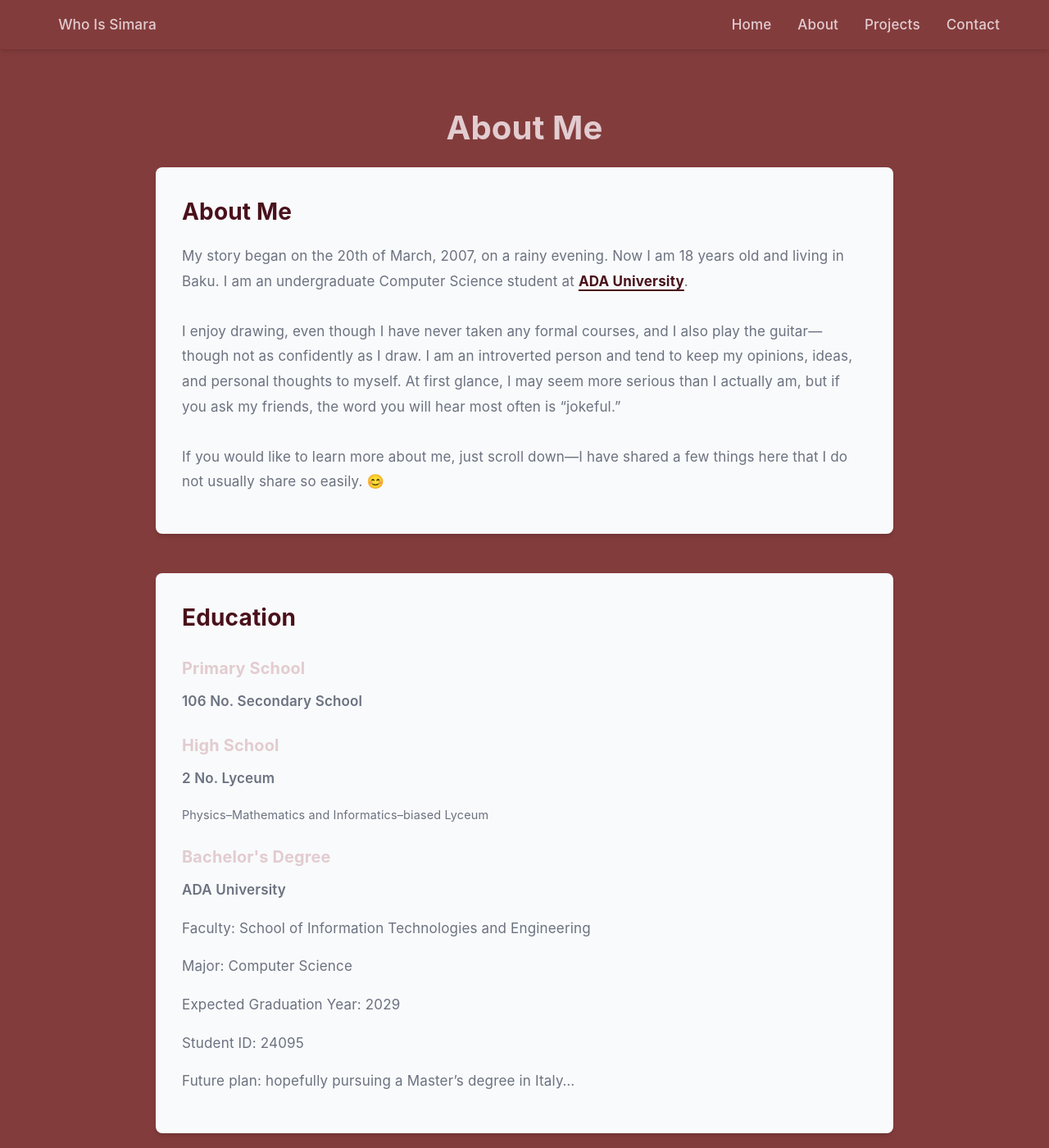
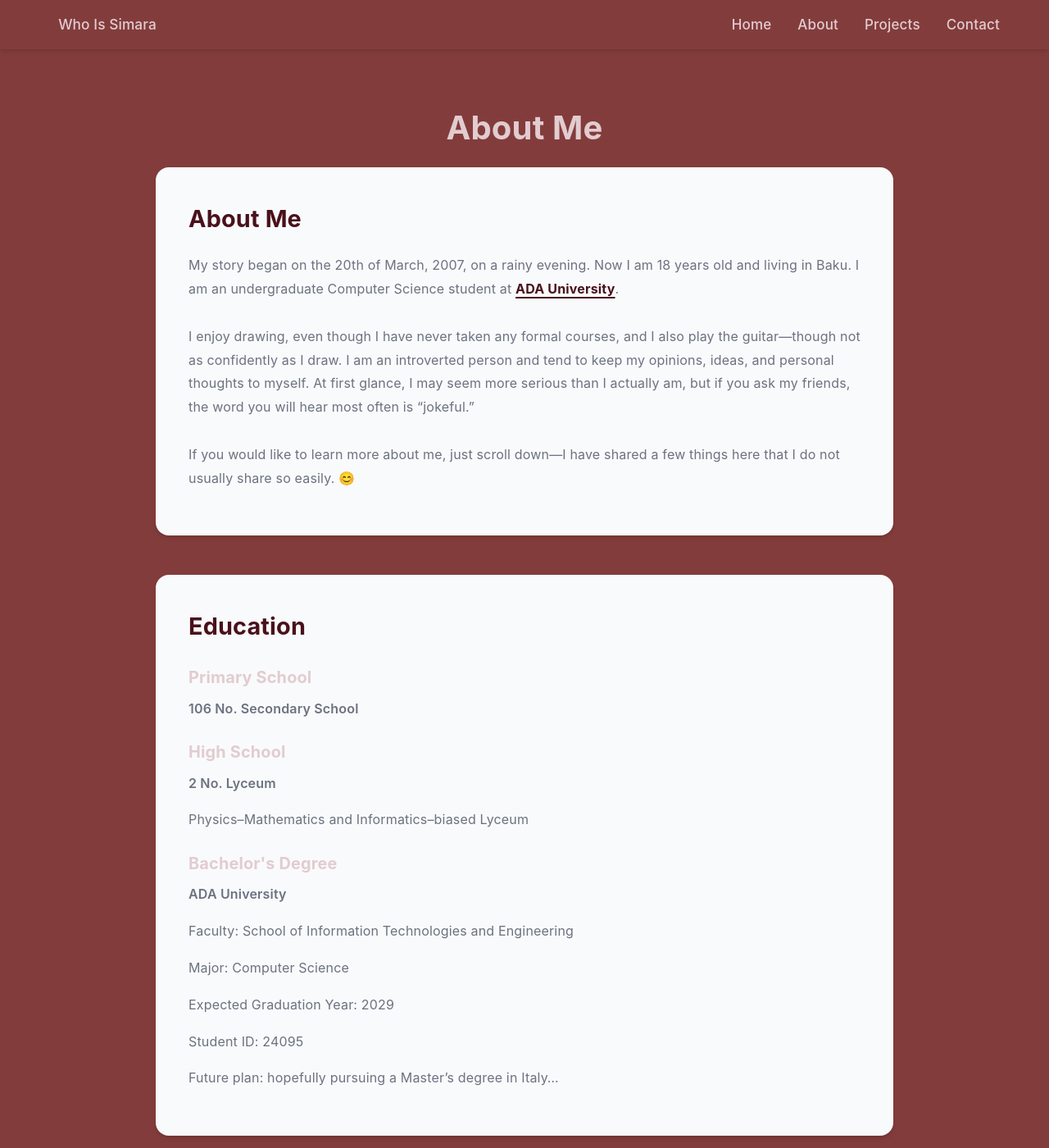
Before and after one commit to alys27/who-is-simara, a Jekyll site: the page built from about.html, in a window 1280 px wide and 1400 px high. Shown: the whole window at 82% size. Built offline with Jekyll 4.4.1, drawn with Linux system fonts in a browser that asks for light colours.

Commit message:
responsive view of hero section on about page

```diff
--- a/css/style.css
+++ b/css/style.css
@@ -1063,3 +1063,236 @@
         padding: 1rem;
     }
 }
+
+/* ============================================
+   ABOUT PAGE – RESPONSIVE FIX (FULL)
+============================================ */
+
+/* Page wrapper */
+.about-page {
+    padding: 2rem 0 4rem;
+}
+
+/* Content width */
+.about-content {
+    max-width: 900px;
+    margin: 0 auto;
+}
+
+/* Section cards */
+.about-section {
+    margin-bottom: 3rem;
+    padding: 2.5rem;
+    background-color: var(--bg-light);
+    border-radius: 1rem;
+    box-shadow: var(--shadow);
+}
+
+/* Headings */
+.about-section h2 {
+    color: var(--primary-color);
+    margin-bottom: 1.2rem;
+    font-size: 1.8rem;
+}
+
+/* Text */
+.about-section p {
+    color: var(--text-light);
+    line-height: 1.8;
+    font-size: 1rem;
+}
+
+/* ============================================
+   EDUCATION
+============================================ */
+
+.education-item {
+    margin-top: 1.5rem;
+}
+
+.education-item h3 {
+    color: var(--text-color);
+    margin-bottom: 0.4rem;
+}
+
+.institution {
+    color: var(--primary-color);
+    font-weight: 600;
+}
+
+.period {
+    font-size: 0.9rem;
+    color: var(--text-light);
+}
+
+/* ============================================
+   MY HANDSOMES – RESPONSIVE GRID
+============================================ */
+
+.handsome-intro {
+    color: var(--text-light);
+    margin-bottom: 1.2rem;
+}
+
+/* Grid fix */
+.handsomes-grid {
+    display: grid;
+    grid-template-columns: repeat(auto-fit, minmax(260px, 1fr));
+    gap: 2rem;
+    margin-top: 2rem;
+}
+
+/* Card */
+.handsome-card {
+    background: var(--wine-100);
+    border-radius: 1.2rem;
+    box-shadow: var(--shadow);
+    overflow: hidden;
+    transition: transform 0.25s ease, box-shadow 0.25s ease;
+}
+
+.handsome-card:hover {
+    transform: translateY(-6px);
+    box-shadow: var(--shadow-lg);
+}
+
+/* Image container */
+.handsome-image {
+    width: 100%;
+    height: 200px;
+    overflow: hidden;
+}
+
+.handsome-image img {
+    width: 100%;
+    height: 100%;
+    object-fit: cover;
+}
+
+/* Body */
+.handsome-body {
+    padding: 1.2rem 1.4rem 1.6rem;
+    text-align: center;
+}
+
+.handsome-body h3 {
+    color: var(--primary-color);
+    margin-bottom: 0.6rem;
+    font-size: 1.1rem;
+}
+
+.handsome-body p {
+    font-size: 0.95rem;
+    line-height: 1.6;
+    color: var(--text-light);
+}
+
+/* Mimi thumbnails */
+.mimi-thumbs {
+    display: flex;
+    justify-content: center;
+    gap: 0.6rem;
+    margin-top: 1rem;
+}
+
+.mimi-thumbs img {
+    width: 60px;
+    height: 60px;
+    object-fit: cover;
+    border-radius: 0.6rem;
+    border: 2px solid var(--wine-300);
+}
+
+/* ============================================
+   HOBBIES – RESPONSIVE
+============================================ */
+
+.hobbies-grid {
+    display: grid;
+    grid-template-columns: repeat(auto-fit, minmax(200px, 1fr));
+    gap: 2rem;
+    margin-top: 2rem;
+}
+
+.hobby-card {
+    background-color: var(--bg-light);
+    border-radius: 0.75rem;
+    overflow: hidden;
+    box-shadow: var(--shadow);
+    transition: transform 0.25s ease;
+}
+
+.hobby-card:hover {
+    transform: translateY(-6px);
+}
+
+.hobby-image {
+    height: 180px;
+    overflow: hidden;
+}
+
+.hobby-image img {
+    width: 100%;
+    height: 100%;
+    object-fit: cover;
+}
+
+.hobby-card h3 {
+    margin: 1.2rem 1.2rem 0.4rem;
+    color: var(--primary-color);
+}
+
+.hobby-card p {
+    margin: 0 1.2rem 1.4rem;
+    font-size: 0.95rem;
+    color: var(--text-light);
+}
+
+/* ============================================
+   MOBILE FIXES
+============================================ */
+
+@media (max-width: 768px) {
+
+    .about-section {
+        padding: 2rem 1.5rem;
+    }
+
+    .about-section h2 {
+        font-size: 1.6rem;
+        text-align: center;
+    }
+
+    .about-section p {
+        text-align: left;
+        font-size: 0.95rem;
+    }
+
+    .handsome-image {
+        height: 180px;
+    }
+
+    .mimi-thumbs img {
+        width: 55px;
+        height: 55px;
+    }
+}
+
+@media (max-width: 480px) {
+
+    .about-section {
+        padding: 1.6rem 1.2rem;
+    }
+
+    .about-section h2 {
+        font-size: 1.45rem;
+    }
+
+    .handsome-body h3 {
+        font-size: 1rem;
+    }
+
+    .handsome-body p {
+        font-size: 0.9rem;
+    }
+}
```
